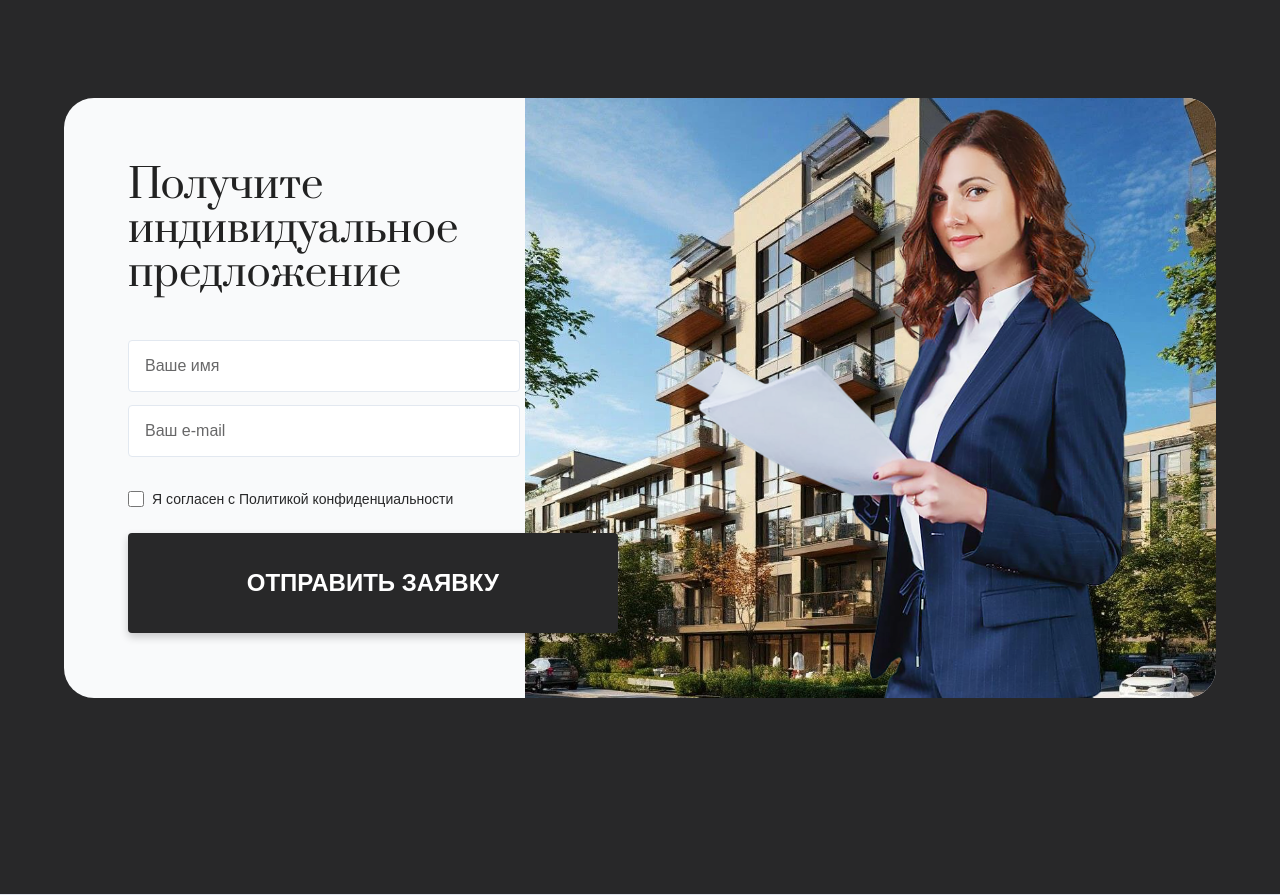
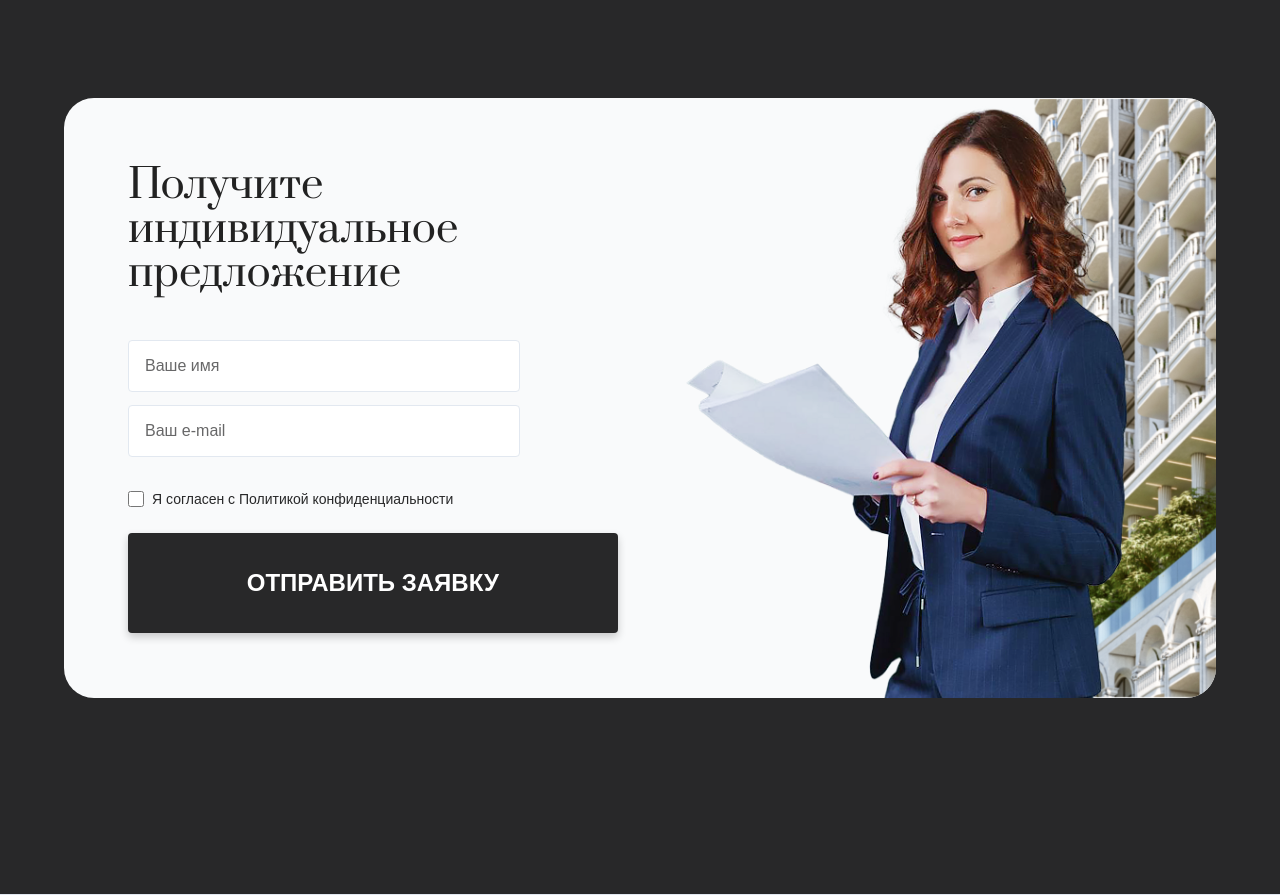
Before and after one commit to misteryfors/MsTechTest, a website: page index.html in a window 1280 px wide. Shown: the part 1646-2541 px from the top of the page. Drawn offline with Linux system fonts and the light colour scheme.

Commit message:
Update index.html

```diff
--- a/index.html
+++ b/index.html
@@ -106,7 +106,7 @@
     <div class="third-section__container">
         <!-- Фоновая картинка (правый край) -->
         <div class="third-section__bg-image">
-            <img src="images/house1.jpg" alt="Фоновая картинка">
+            <img src="images/back.png" alt="Фоновая картинка">
         </div>
 
         <!-- Картинка поверх (выходит за пределы) -->
```
